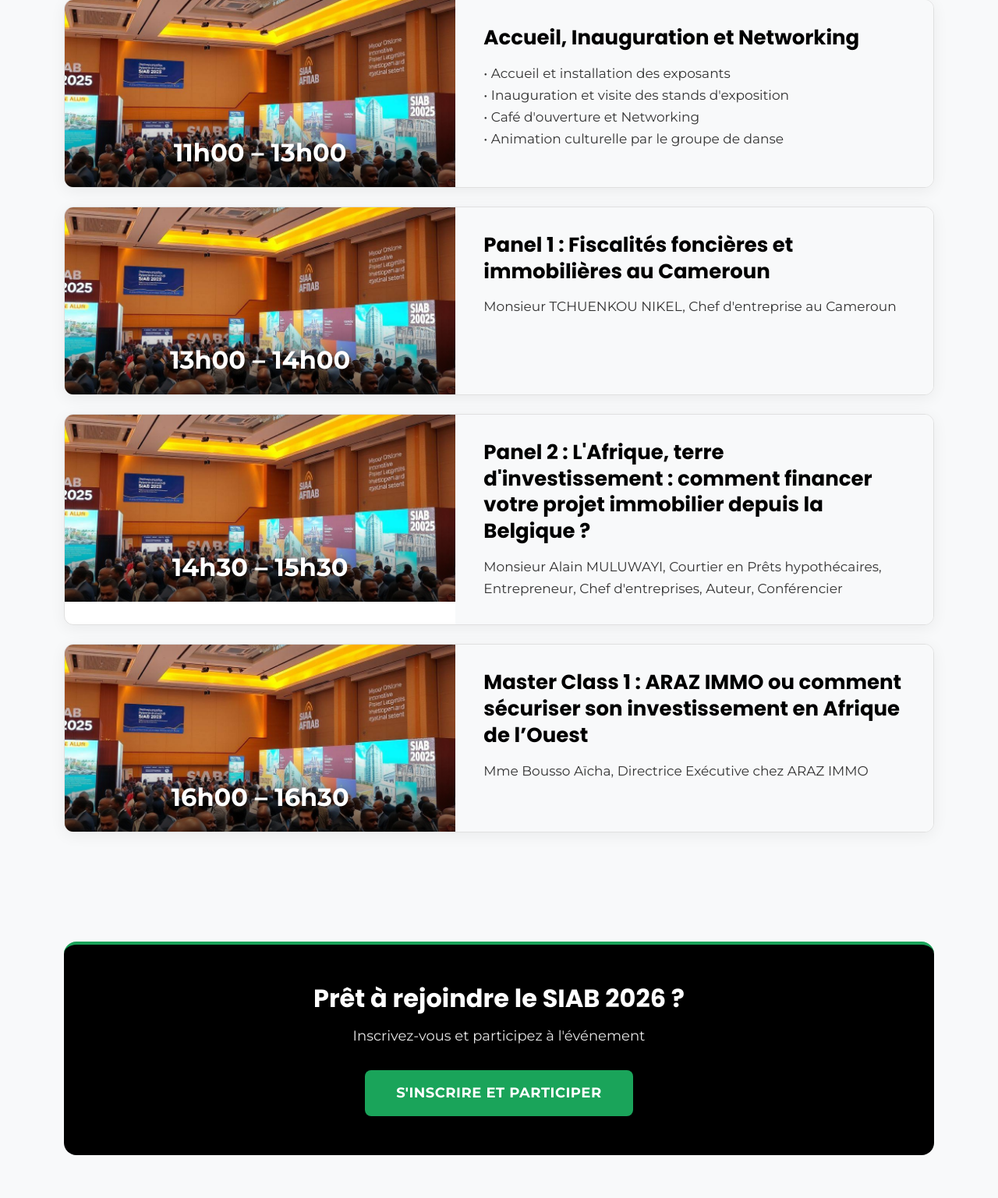
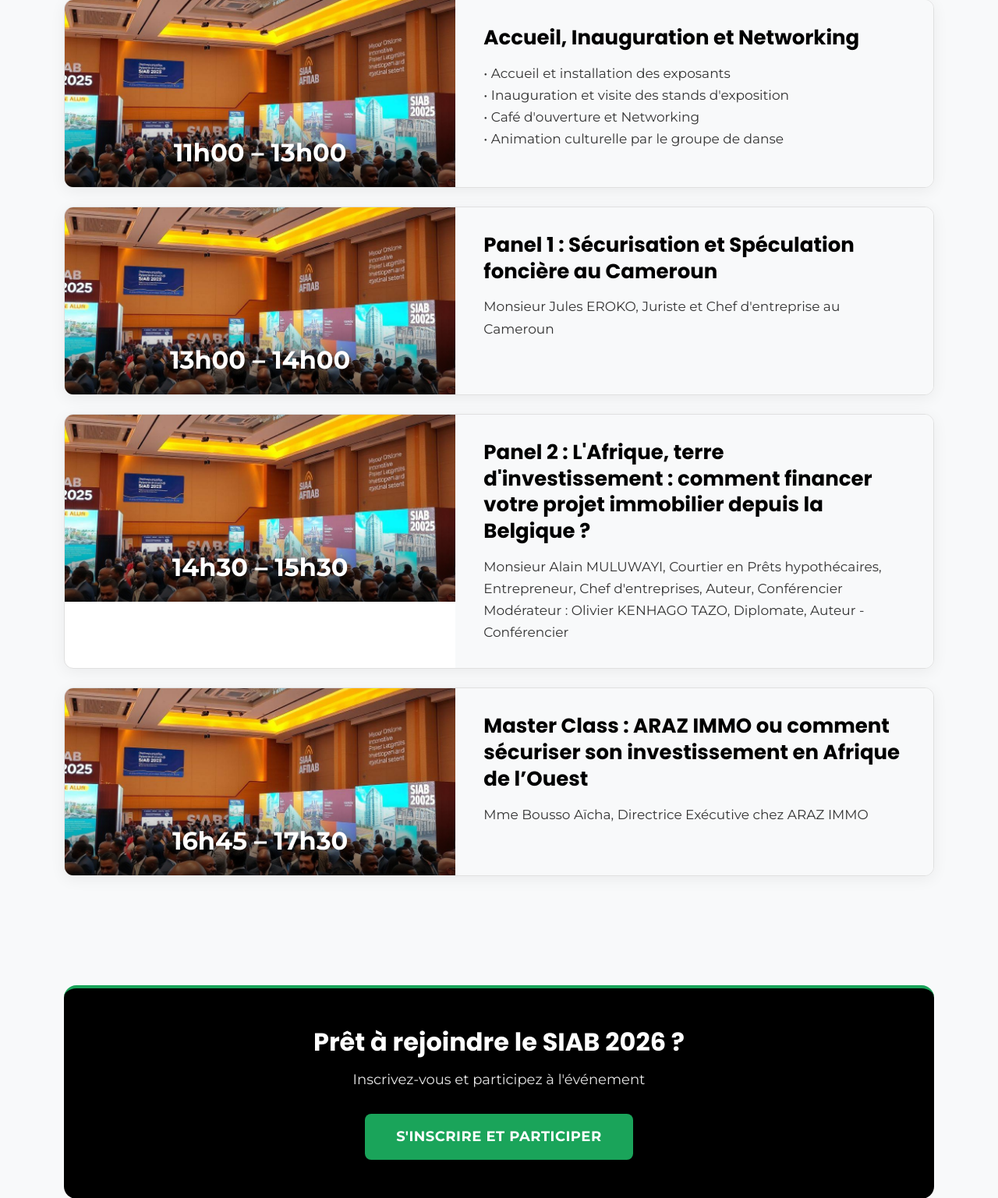
Before and after one commit to Rems-21/siabevent, a Django app: page /programme in a window 1280 px wide. Shown: the part 624-2161 px from the top of the page at 78% size. Run offline with Django 4.2, Linux system fonts and the light colour scheme; data that the repository does not hold is empty.

Commit message:
programme4

```diff
--- a/templates/programme.html
+++ b/templates/programme.html
@@ -87,8 +87,8 @@
                                 <span class="schedule-time">13h00 – 14h00</span>
                             </div>
                             <div class="schedule-card-body">
-                                <h3 class="schedule-title">Panel 1 : Fiscalités foncières et immobilières au Cameroun</h3>
-                                <p class="schedule-desc">Monsieur TCHUENKOU NIKEL, Chef d'entreprise au Cameroun</p>
+                                <h3 class="schedule-title">Panel 1 : Sécurisation et Spéculation foncière au Cameroun</h3>
+                                <p class="schedule-desc">Monsieur Jules EROKO, Juriste et Chef d'entreprise au Cameroun</p>
                             </div>
                         </div>
                         <div class="schedule-card">
@@ -98,16 +98,16 @@
                             </div>
                             <div class="schedule-card-body">
                                 <h3 class="schedule-title">Panel 2 : L'Afrique, terre d'investissement : comment financer votre projet immobilier depuis la Belgique ?</h3>
-                                <p class="schedule-desc">Monsieur Alain MULUWAYI, Courtier en Prêts hypothécaires, Entrepreneur, Chef d'entreprises, Auteur, Conférencier</p>
+                                <p class="schedule-desc">Monsieur Alain MULUWAYI, Courtier en Prêts hypothécaires, Entrepreneur, Chef d'entreprises, Auteur, Conférencier<br>Modérateur : Olivier KENHAGO TAZO, Diplomate, Auteur - Conférencier</p>
                             </div>
                         </div>
                         <div class="schedule-card">
                             <div class="schedule-card-image">
                                 <img src="{% static 'images/conference.jpg' %}" alt="">
-                                <span class="schedule-time">16h00 – 16h30</span>
+                                <span class="schedule-time">16h45 – 17h30</span>
                             </div>
                             <div class="schedule-card-body">
-                                <h3 class="schedule-title">Master Class 1 : ARAZ IMMO ou comment sécuriser son investissement en Afrique de l’Ouest</h3>
+                                <h3 class="schedule-title">Master Class : ARAZ IMMO ou comment sécuriser son investissement en Afrique de l’Ouest</h3>
                                 <p class="schedule-desc">Mme Bousso Aïcha, Directrice Exécutive chez ARAZ IMMO</p>
                             </div>
                         </div>
@@ -143,8 +143,8 @@
                                 <span class="schedule-time">14h00 – 15h00</span>
                             </div>
                             <div class="schedule-card-body">
-                                <h3 class="schedule-title">Panel 4 : Implémentation de la VEFA (Vente en État Futur d'Achèvement) au Gabon</h3>
-                                <p class="schedule-desc">Monsieur Francis EMANE, accompagne d’Etat dans la promotion des investissements en partenariat Public-Privé, Chef d’entreprise au Gabon</p>
+                                <h3 class="schedule-title">Panel 4 : Les quatre piliers fondamentaux pour développer ou trouver des partenaires internationaux</h3>
+                                <p class="schedule-desc">Monsieur Thierno BARRY, CEO de TBWORLD COACHING and Consultancy et Vice Président du NEXUS CLUB</p>
                             </div>
                         </div>
                         <div class="schedule-card">
@@ -153,7 +153,7 @@
                                 <span class="schedule-time">15h30 – 16h00</span>
                             </div>
                             <div class="schedule-card-body">
-                                <h3 class="schedule-title">Master Class 2 : Diasporas africaines et immobilier : ce que la data révèle</h3>
+                                <h3 class="schedule-title">Master Class : Diasporas africaines et immobilier : ce que la data révèle</h3>
                                 <p class="schedule-desc">Présentation de Koralytics, première plateforme d'intelligence stratégique dédiée aux diasporas africaines.<br>Par Monsieur Axel AHONLONSOU</p>
                             </div>
                         </div>
@@ -199,24 +199,24 @@
                                 <span class="schedule-time">12h00 – 12h45</span>
                             </div>
                             <div class="schedule-card-body">
-                                <h3 class="schedule-title">Master Class 3 : Opportunités d’investissement immobilier au Kenya</h3>
+                                <h3 class="schedule-title">Master Class : Opportunités d’investissement immobilier au Kenya</h3>
                                 <p class="schedule-desc">Par Eric Joël DITUTU, European Market Representative (France, Belgium & Luxembourg)</p>
                             </div>
                         </div>
                         <div class="schedule-card">
                             <div class="schedule-card-image">
                                 <img src="{% static 'images/conference.jpg' %}" alt="">
-                                <span class="schedule-time">13h00 – 13h30</span>
+                                <span class="schedule-time">13h00 – 13h45</span>
                             </div>
                             <div class="schedule-card-body">
-                                <h3 class="schedule-title">Master Class 4 : Vos projets immobiliers n’ont plus de frontières</h3>
-                                <p class="schedule-desc">Netbera la plateforme IA qui réunit particuliers, diaspora, investisseurs et experts qualifiés<br>Par Mirabelle N. HAPPI</p>
+                                <h3 class="schedule-title">Master Class : Vos projets immobiliers n’ont plus de frontières</h3>
+                                <p class="schedule-desc">Netbera la plateforme IA qui réunit particuliers, diaspora, investisseurs et experts qualifiés<br>Par Mirabelle HAPPI</p>
                             </div>
                         </div>
                         <div class="schedule-card">
                             <div class="schedule-card-image">
                                 <img src="{% static 'images/conference.jpg' %}" alt="">
-                                <span class="schedule-time">14h30 – 15h00</span>
+                                <span class="schedule-time">14h00 – 14h30</span>
                             </div>
                             <div class="schedule-card-body">
                                 <h3 class="schedule-title">Accueil et installation des personnalités</h3>
@@ -226,11 +226,21 @@
                         <div class="schedule-card">
                             <div class="schedule-card-image">
                                 <img src="{% static 'images/conference.jpg' %}" alt="">
+                                <span class="schedule-time">14h45 – 15h15</span>
+                            </div>
+                            <div class="schedule-card-body">
+                                <h3 class="schedule-title">Master Class : Comment acquérir, fructifier et sécuriser son patrimoine immobilier en RDC ?</h3>
+                                <p class="schedule-desc">Madame BIJOU KUNSO, CEO WEKEZA Immo & Invest</p>
+                            </div>
+                        </div>
+                        <div class="schedule-card">
+                            <div class="schedule-card-image">
+                                <img src="{% static 'images/conference.jpg' %}" alt="">
                                 <span class="schedule-time">15h00 – 16h00</span>
                             </div>
                             <div class="schedule-card-body">
-                                <h3 class="schedule-title">Panel 6 : Création des nouvelles villes pour désengorger les grandes métropoles en Afrique : Cas de Kinshasa KIA MONA en RDC.</h3>
-                                <p class="schedule-desc">Par M. Thierry KATEMBWE MBALA, Coordonnateur du Comité Stratégique pour la Supervision du Projet d'Extension de la Ville de Kinshasa (CSSPEVK).<br>Modérateur : Olivier KENHAGO TAZO, Diplomate, Auteur - Conférencier</p>
+                                <h3 class="schedule-title">Panel 6 : Comment comprendre la nouvelle loi foncière en RDC ?</h3>
+                                <p class="schedule-desc">Madame O’Neige N’sele, Ministre des Affaires Foncières en République Démocratique du Congo<br>Modérateur : Olivier KENHAGO TAZO, Diplomate, Auteur - Conférencier</p>
                             </div>
                         </div>
                         <div class="schedule-card">
@@ -246,6 +256,7 @@
                                     • Discours du Représentant du Pays Parrain (Burkina Faso)<br>
                                     • Mot du représentant des professionnels d'Afrique<br>
                                     • Mot du représentant des professionnels de Belgique<br>
+                                    • Discours du Parrain du SIAB 2026 : DIALLO ELHADJ MOUSSA, Député bruxellois & Sénateur<br>
                                     • Mot du Ministre des Affaires Foncières de la RDC
                                 </p>
                             </div>
@@ -257,7 +268,7 @@
                             </div>
                             <div class="schedule-card-body">
                                 <h3 class="schedule-title">Visite des stands d'exposition</h3>
-                                <p class="schedule-desc">Séance photo et interview</p>
+                                <p class="schedule-desc">Séance photos et interview</p>
                             </div>
                         </div>
                         <div class="schedule-card">
```
